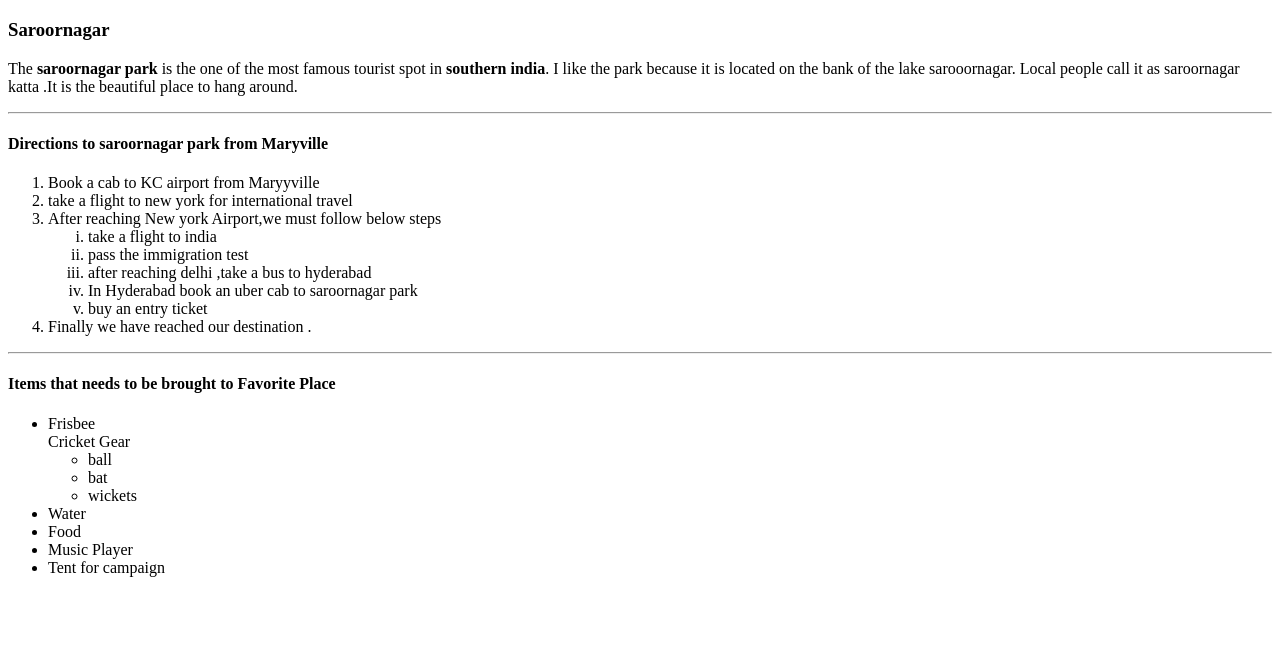
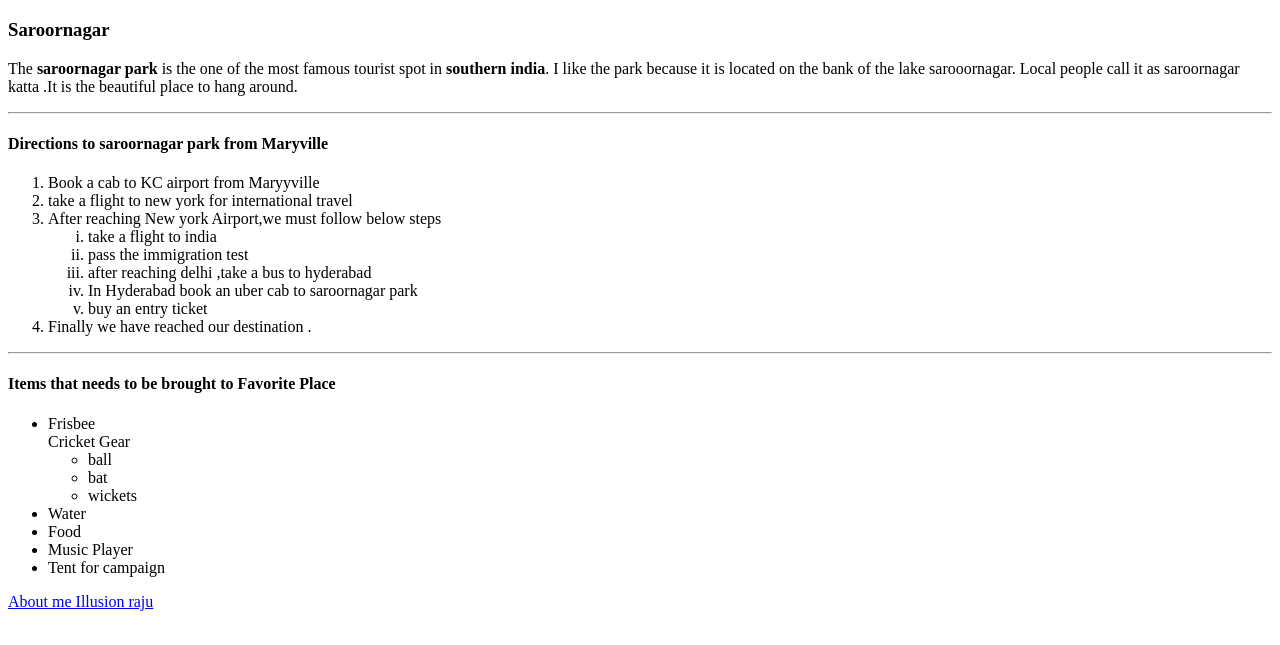
Before and after one commit to 44-563-WebApps-F21/webapps-f21-assignment-3-vammshiee, a plain HTML site: page index.html in a window 1280 px wide. Shown: the part 61-706 px from the top of the page. Drawn offline with Linux system fonts and the light colour scheme.

Commit message:
added link to about me

```diff
--- a/index.html
+++ b/index.html
@@ -43,6 +43,7 @@
         <li>Music Player</li>
     <li>Tent for campaign</li>
      </ul>
+     <a href="aboutme.html">About me Illusion raju </a>
 
   </body>
 </html>
```
